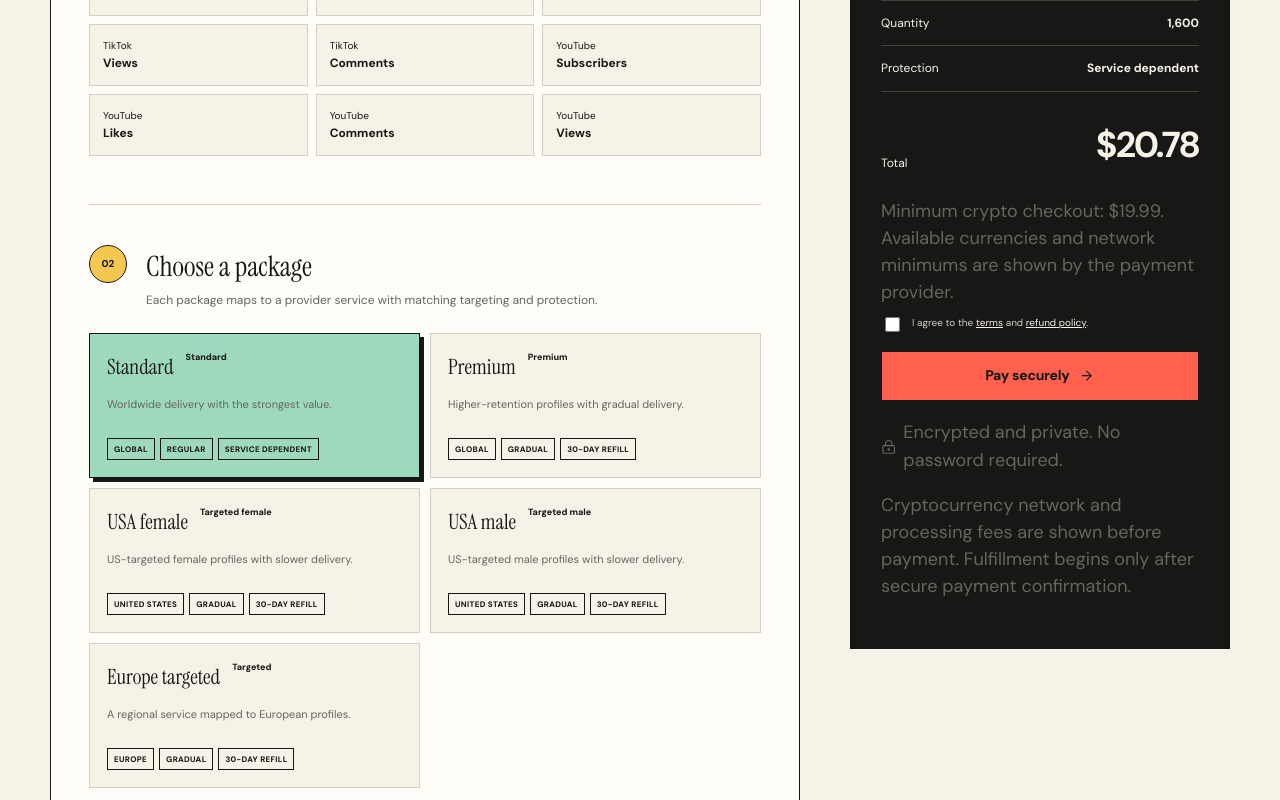
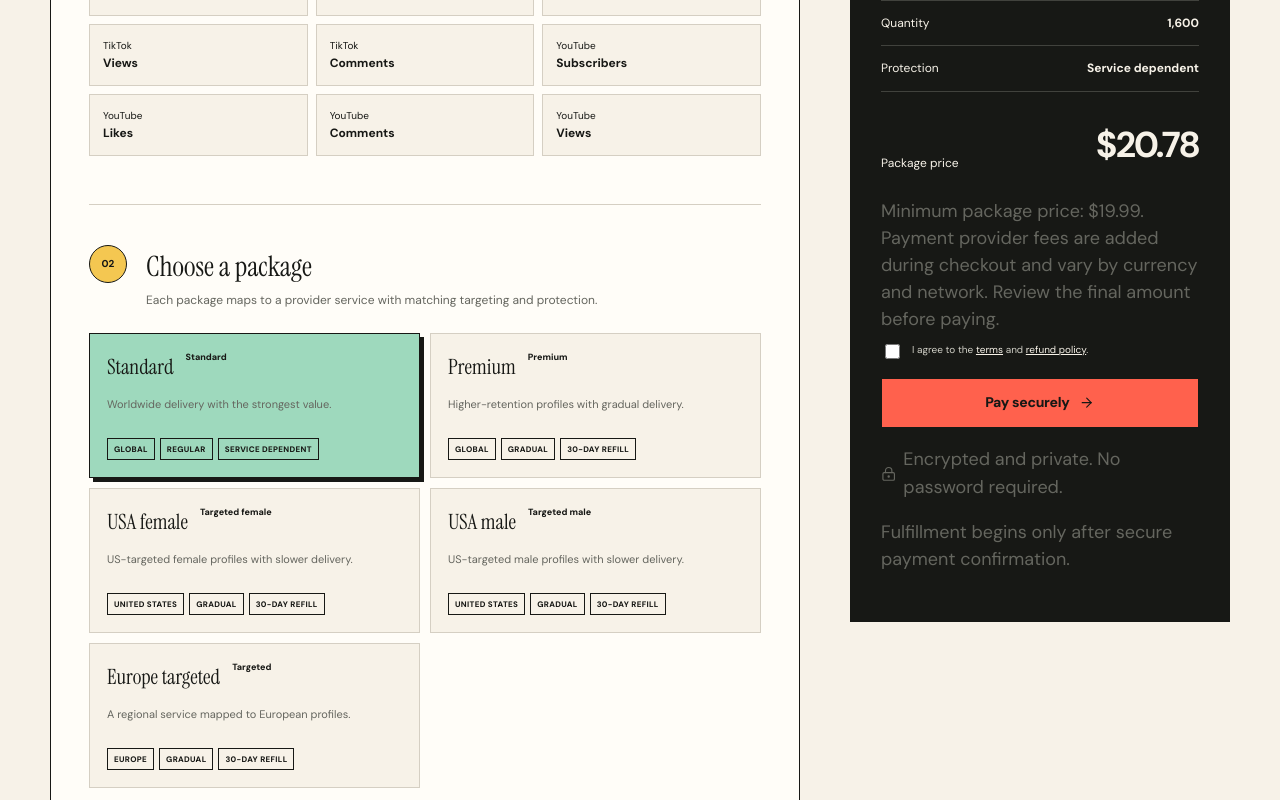
Before and after one commit to masve123/social-current, a Next.js app: page /order in a window 1280 px wide. Shown: the part 666-1466 px from the top of the page. Built offline with nearby package versions, Linux system fonts and the light colour scheme; no server answers.

Commit message:
Clarify crypto provider fees at checkout

```diff
--- a/app/faq/page.tsx
+++ b/app/faq/page.tsx
@@ -10,6 +10,7 @@ const generalFaq = [
   { question: "Can I cancel an order?", answer: "Orders enter processing quickly. Contact support immediately with your order number. We can only cancel when fulfillment has not begun." },
   { question: "Why does my account need to be public?", answer: "The provider must be able to access the public profile or post to deliver the service. You can make it private again after the order is complete." },
   { question: "How do refills work?", answer: "If a covered order drops during its stated refill period, send support the order number. We will verify the count and submit an eligible refill." },
+  { question: "Why is the crypto payment amount higher than the package price?", answer: "NOWPayments adds payment processing and network fees to the package price. The exact amount depends on the currency and network you select and appears before you send payment. Orders currently need a package price of at least $19.99." },
 ];
 
 export const metadata: Metadata = { title: "Social Media Growth FAQ", description: "Answers about Social Current delivery, privacy, refills, order tracking, and social media growth packages.", alternates: { canonical: "/faq" }, ...pageSocialMetadata("Social Media Growth FAQ", "Answers about Social Current delivery, privacy, refills, order tracking, and social media growth packages.", "/faq") };
--- a/components/order-form.tsx
+++ b/components/order-form.tsx
@@ -137,8 +137,8 @@ export function OrderForm({ initialService, initialQuantity }: { initialService?
         <div className="summary-row"><span>Audience</span><strong>{offer.audience}</strong></div>
         <div className="summary-row"><span>Quantity</span><strong>{(offer.customComments ? comments.length : quantity).toLocaleString()}</strong></div>
         <div className="summary-row"><span>Protection</span><strong>{offer.protection}</strong></div>
-        <div className="summary-total"><span>Total</span><strong>${price.toFixed(2)}</strong></div>
-        <p className="checkout-note">Minimum crypto checkout: ${minimumCheckoutUsd.toFixed(2)}. Available currencies and network minimums are shown by the payment provider.</p>
+        <div className="summary-total"><span>Package price</span><strong>${price.toFixed(2)}</strong></div>
+        <p className="checkout-note">Minimum package price: ${minimumCheckoutUsd.toFixed(2)}. Payment provider fees are added during checkout and vary by currency and network. Review the final amount before paying.</p>
         <label className="checkout-consent">
           <input type="checkbox" required />
           <span>I agree to the <Link href="/terms" target="_blank">terms</Link> and <Link href="/refund-policy" target="_blank">refund policy</Link>.</span>
@@ -148,7 +148,7 @@ export function OrderForm({ initialService, initialQuantity }: { initialService?
         </button>
         <p className="secure-note"><LockKeyhole aria-hidden="true" /> Encrypted and private. No password required.</p>
         {message && <div className={`form-message form-message--${state}`} role="status">{state === "success" && <CheckCircle2 />} {message}</div>}
-        <p className="checkout-note">Cryptocurrency network and processing fees are shown before payment. Fulfillment begins only after secure payment confirmation.</p>
+        <p className="checkout-note">Fulfillment begins only after secure payment confirmation.</p>
       </aside>
     </form>
   );
--- a/components/package-picker.tsx
+++ b/components/package-picker.tsx
@@ -47,8 +47,8 @@ export function PackagePicker({ service }: { service: Service }) {
         value={quantity}
         onChange={(event) => setQuantity(Number(event.target.value))}
       />
-      <div className="picker__total"><span>Total</span><strong>${price.toFixed(2)}</strong></div>
-      <p className="checkout-note">Minimum crypto checkout: ${minimumCheckoutUsd.toFixed(2)}</p>
+      <div className="picker__total"><span>Package price</span><strong>${price.toFixed(2)}</strong></div>
+      <p className="checkout-note">Minimum package price: ${minimumCheckoutUsd.toFixed(2)}. Payment provider fees are added at checkout.</p>
       <Link className="button button--coral button--wide" href={`/order?service=${service.slug}&quantity=${quantity}`}>
         Continue to checkout
       </Link>
```
